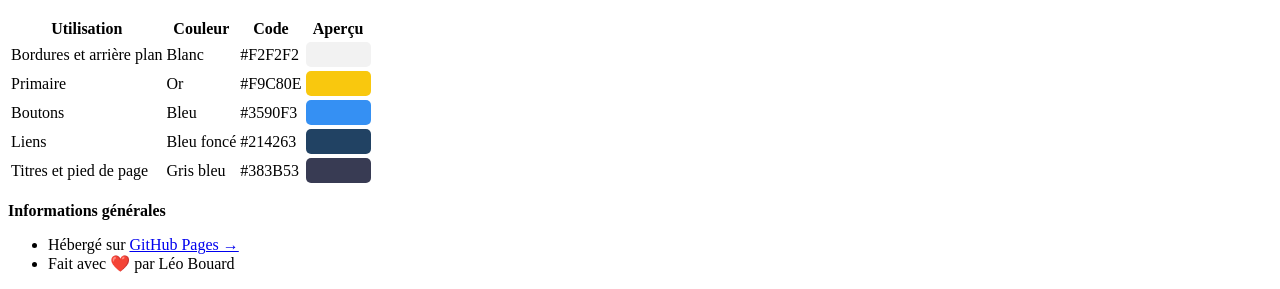
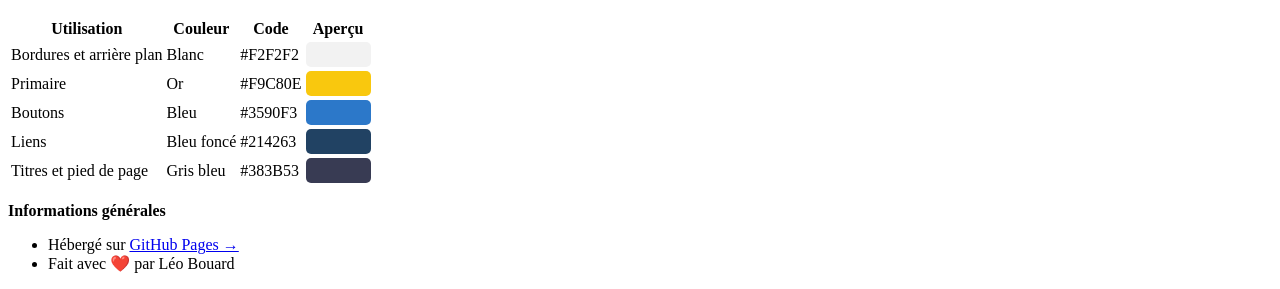
Before and after one commit to leobouard/leobouard.github.io, a Jekyll site: the page built from about.md, in a window 1280 px wide. Shown: the part 641-930 px from the top of the page. Built offline with Jekyll 4.4.1, drawn with Linux system fonts in a browser that asks for light colours; our own code applies the rules of GitHub Pages for plain Markdown files.

Commit message:
Augmentation du contraste des boutons

```diff
--- a/about.md
+++ b/about.md
@@ -58,7 +58,7 @@
       <td>Boutons</td>
       <td>Bleu</td>
       <td>#3590F3</td>
-      <td><div style="width: 65px; height: 25px; background-color: #3590F3; border-radius: 5px;"></div></td>
+      <td><div style="width: 65px; height: 25px; background-color: #2C78C9; border-radius: 5px;"></div></td>
     </tr>
     <tr>
       <td>Liens</td>
--- a/assets/css/style.scss
+++ b/assets/css/style.scss
@@ -95,7 +95,7 @@
         margin-bottom: 15px;
 
         a {
-            background-color: #3590F3;
+            background-color: #2C78C9;
             color: #fff;
             font-weight: 600;
             padding-top: 10px;
```
